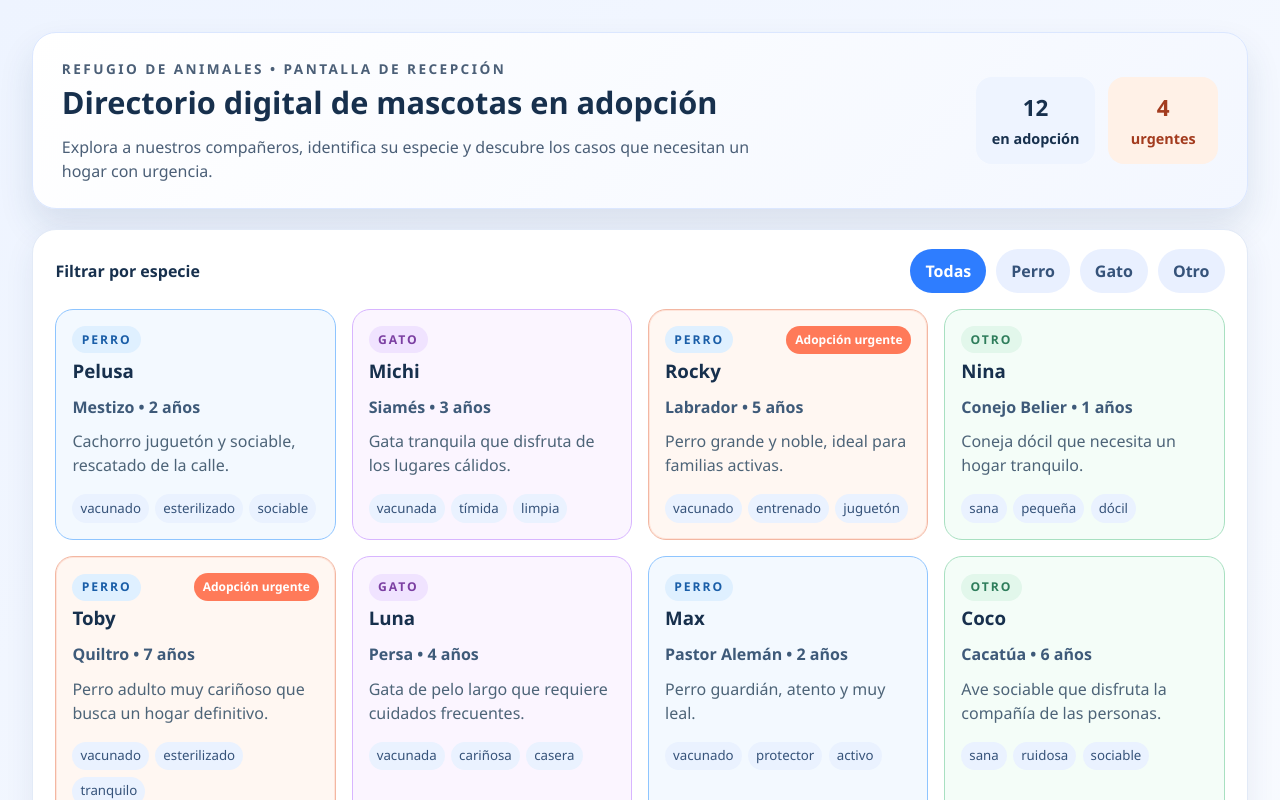
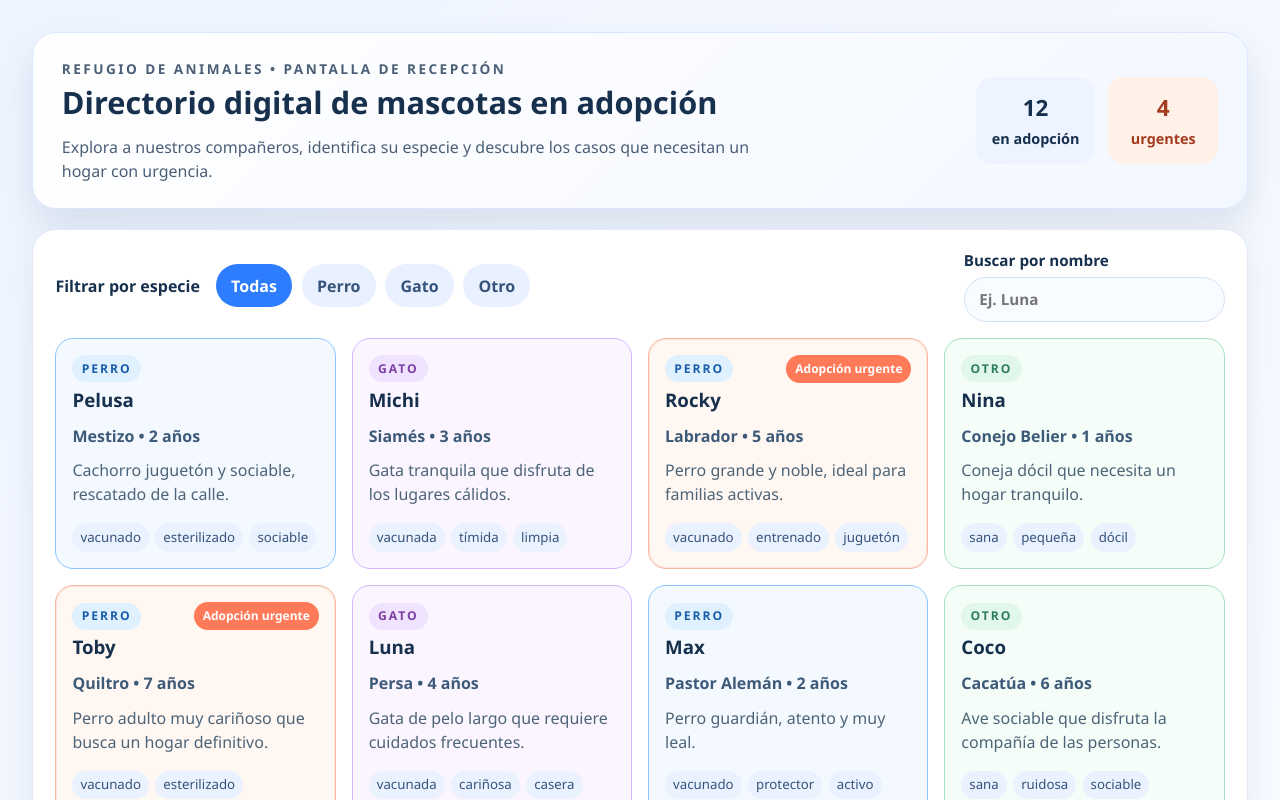
Before and after one commit to F0b10n269/bonus-track-prueba-3, a React (Vite) app: page / in a window 1280 px wide. Shown: the top 800 px of the page. Built offline with nearby package versions, Linux system fonts and the light colour scheme.

Commit message:
Filtro seguro y busqueda controlada añadidos

```diff
--- a/src/App.css
+++ b/src/App.css
@@ -79,7 +79,7 @@
   box-shadow: 0 12px 30px rgba(36, 64, 110, 0.08);
 }
 
-.filter-bar {
+.toolbar {
   display: flex;
   justify-content: space-between;
   align-items: center;
@@ -88,9 +88,40 @@
   flex-wrap: wrap;
 }
 
+.filter-bar {
+  display: flex;
+  justify-content: space-between;
+  align-items: center;
+  gap: 1rem;
+  flex-wrap: wrap;
+}
+
 .filter-label {
   font-weight: 700;
   color: #17304d;
+}
+
+.search-field {
+  display: flex;
+  flex-direction: column;
+  gap: 0.3rem;
+  color: #17304d;
+  font-size: 0.95rem;
+  font-weight: 600;
+}
+
+.search-field input {
+  min-width: 220px;
+  border: 1px solid #d6e2f2;
+  border-radius: 999px;
+  padding: 0.62rem 0.9rem;
+  background: #f8fbff;
+  color: #17304d;
+}
+
+.search-field input:focus {
+  outline: 2px solid #8ec5ff;
+  border-color: #8ec5ff;
 }
 
 .filter-buttons {
@@ -254,8 +285,17 @@
     align-items: flex-start;
   }
 
+  .toolbar {
+    flex-direction: column;
+    align-items: flex-start;
+  }
+
   .filter-bar {
     flex-direction: column;
     align-items: flex-start;
   }
+
+  .search-field input {
+    min-width: 100%;
+  }
 }
--- a/src/App.jsx
+++ b/src/App.jsx
@@ -8,14 +8,22 @@ const especies = ['Todas', ...new Set(mascotas.map((mascota) => mascota.especie)
 
 function App() {
   const [filtro, setFiltro] = useState('Todas')
+  const [busqueda, setBusqueda] = useState('')
+
+  const busquedaNormalizada = useMemo(() => {
+    return busqueda.trim().slice(0, 20).toLowerCase()
+  }, [busqueda])
 
   const mascotasFiltradas = useMemo(() => {
-    if (filtro === 'Todas') {
-      return mascotas
-    }
+    return mascotas.filter((mascota) => {
+      const coincideEspecie = filtro === 'Todas' || mascota.especie === filtro
+      const nombre = mascota.nombre.toLowerCase()
+      const coincideBusqueda =
+        busquedaNormalizada.length === 0 || nombre.includes(busquedaNormalizada)
 
-    return mascotas.filter((mascota) => mascota.especie === filtro)
-  }, [filtro])
+      return coincideEspecie && coincideBusqueda
+    })
+  }, [filtro, busquedaNormalizada])
 
   const urgentes = mascotas.filter((mascota) => mascota.adopcionUrgente).length
 
@@ -43,8 +51,25 @@ function App() {
       </header>
 
       <section className="content-panel">
-        <FiltroEspecie especies={especies} filtro={filtro} onFilterChange={setFiltro} />
-        <ListaMascotas mascotas={mascotasFiltradas} />
+        <div className="toolbar">
+          <FiltroEspecie especies={especies} filtro={filtro} onFilterChange={setFiltro} />
+          <label className="search-field">
+            <span>Buscar por nombre</span>
+            <input
+              type="text"
+              value={busqueda}
+              onChange={(event) => setBusqueda(event.target.value.slice(0, 20))}
+              placeholder="Ej. Luna"
+              maxLength={20}
+            />
+          </label>
+        </div>
+
+        {mascotasFiltradas.length === 0 ? (
+          <p className="empty-state">no hay mascotas que coincidan</p>
+        ) : (
+          <ListaMascotas mascotas={mascotasFiltradas} />
+        )}
       </section>
     </main>
   )
```
Also changed, not shown: IA.txt.
